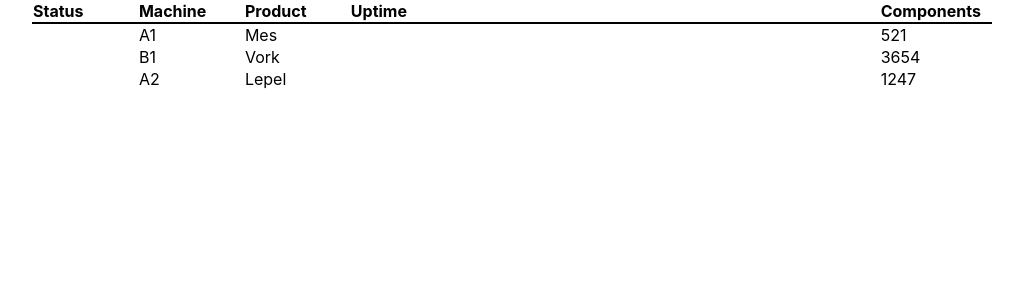
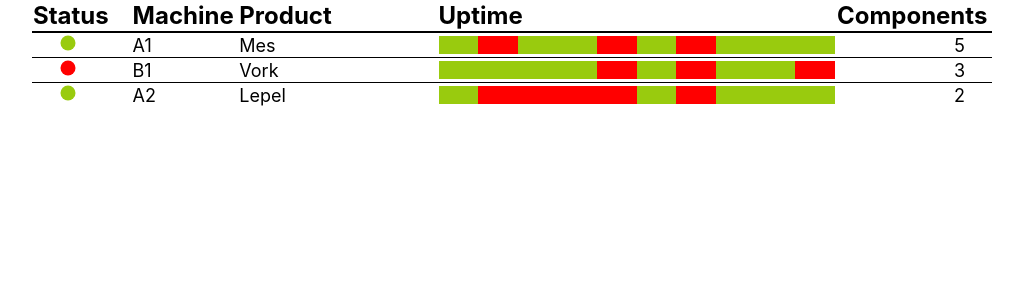
Before and after one commit to pietermn/S3-DB02-Q3, a React (Create React App) app in the folder Frontend/clientapp/: page /monitoring in a window 1280 px wide. Shown: the top 300 px of the page, without its empty margins (128-1151 px from the left). Built offline with nearby package versions, Linux system fonts and the light colour scheme.

Commit message:
Monitoring template

```diff
--- a/Frontend/clientapp/src/components/machinemonitoring/machinedetails/MachineDetails.scss
+++ b/Frontend/clientapp/src/components/machinemonitoring/machinedetails/MachineDetails.scss
@@ -0,0 +1,21 @@
+.MM-Data {
+    font-size: large;
+
+    &:last-child td {
+        border-bottom: none;
+    }
+
+    td {
+        $padding: 1.5em;
+        border-bottom: 1px solid black;
+
+        &:first-child {
+            padding-left: $padding;
+        }
+
+        &:last-child {
+            padding-right: $padding;
+            text-align: right;
+        }
+    }
+}
--- a/Frontend/clientapp/src/components/machinemonitoring/machinedetails/MachineDetails.tsx
+++ b/Frontend/clientapp/src/components/machinemonitoring/machinedetails/MachineDetails.tsx
@@ -1,18 +1,22 @@
+import './MachineDetails.scss';
+import MachineStatus from '../machinestatus/MachineStatus';
+import { GrStatusGoodSmall as StatusDot} from 'react-icons/gr'
+
 interface IMachineDetails {
     status: boolean,
     machine: string,
     product: string,
-
+    uptime: boolean[],
     amount: number
 }
 
 export default function MachineDetails(props: IMachineDetails) {
     return (
-        <tr>
-            <td>{props.status}</td>
+        <tr className='MM-Data'>
+            <td style={{ color: props.status ? '#99CB0E' : 'red' }}><StatusDot /></td>
             <td>{props.machine}</td>
             <td>{props.product}</td>
-            <td><div></div></td>
+            <td><MachineStatus uptime={props.uptime}/></td>
             <td>{props.amount}</td>
         </tr>
     )
--- a/Frontend/clientapp/src/components/machinemonitoring/machinestatus/MachineStatus.scss
+++ b/Frontend/clientapp/src/components/machinemonitoring/machinestatus/MachineStatus.scss
@@ -0,0 +1,13 @@
+.MM-Uptime {
+    display: flex;
+    flex-direction: row;
+    justify-content: center;
+    align-items: center;
+    height: 100%;
+    width: 100%;
+
+    div {
+        height: 1em;
+        width: 10%;
+    }
+}
--- a/Frontend/clientapp/src/components/machinemonitoring/machinestatus/MachineStatus.tsx
+++ b/Frontend/clientapp/src/components/machinemonitoring/machinestatus/MachineStatus.tsx
@@ -1,9 +1,17 @@
-import React from 'react'
+import './MachineStatus.scss'
 
-export default function MachineStatus() {
+interface IMachineStatus {
+    uptime: boolean[]
+}
+
+export default function MachineStatus(props: IMachineStatus) {
     return (
-        <div>
-
+        <div className='MM-Uptime'>
+            {props.uptime.map((value: boolean, index: number) => {
+                return (
+                    <div key={index} style={{ background: value ? '#99CB0E' : 'red' }} />
+                )
+            })}
         </div>
     )
 }
--- a/Frontend/clientapp/src/pages/machinemonitoring/MachineMonitoringPage.scss
+++ b/Frontend/clientapp/src/pages/machinemonitoring/MachineMonitoringPage.scss
@@ -12,9 +12,14 @@
     thead th {
         width: 10%;
         border-bottom: 2px solid black;
+        font-size: x-large;
+
+        &:nth-child(3) {
+            width: 20%;
+        }
 
         &:nth-child(4) {
-            width: 50%;
+            width: 40%;
         }
     }
 }
--- a/Frontend/clientapp/src/pages/machinemonitoring/MachineMonitoringPage.tsx
+++ b/Frontend/clientapp/src/pages/machinemonitoring/MachineMonitoringPage.tsx
@@ -14,9 +14,9 @@ export default function MachineMonitoringPage() {
                 </thead>
                 <tbody>
                     {/* incommingData.map() */}
-                    <MachineDetails amount={521} status={true} machine="A1" product="Mes"/>
-                    <MachineDetails amount={3654} status={false} machine="B1" product="Vork"/>
-                    <MachineDetails amount={1247} status={true} machine="A2" product="Lepel"/>
+                    <MachineDetails uptime={[true, false, true, true, false, true, false, true, true, true]} amount={5} status={true} machine='A1' product='Mes'/>
+                    <MachineDetails uptime={[true, true, true, true, false, true, false, true, true, false]} amount={3} status={false} machine='B1' product='Vork'/>
+                    <MachineDetails uptime={[true, false, false, false, false, true, false, true, true, true]} amount={2} status={true} machine='A2' product='Lepel'/>
                 </tbody>
             </table>
         </div>
--- /dev/null
+++ b/package.json
@@ -0,0 +1,5 @@
+{
+  "dependencies": {
+    "react-icons": "^4.2.0"
+  }
+}
```
Also changed, not shown: 1 other file (tests, documents, lock files or other folders).
